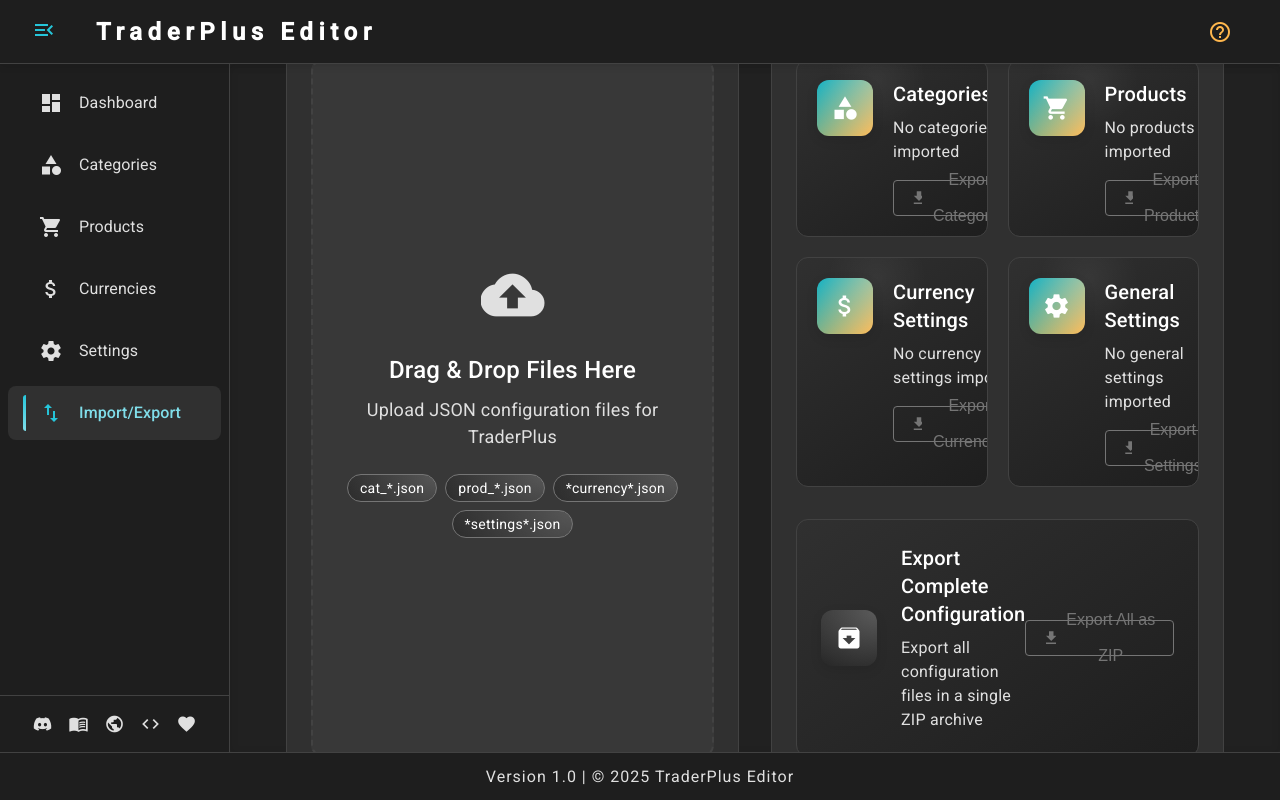
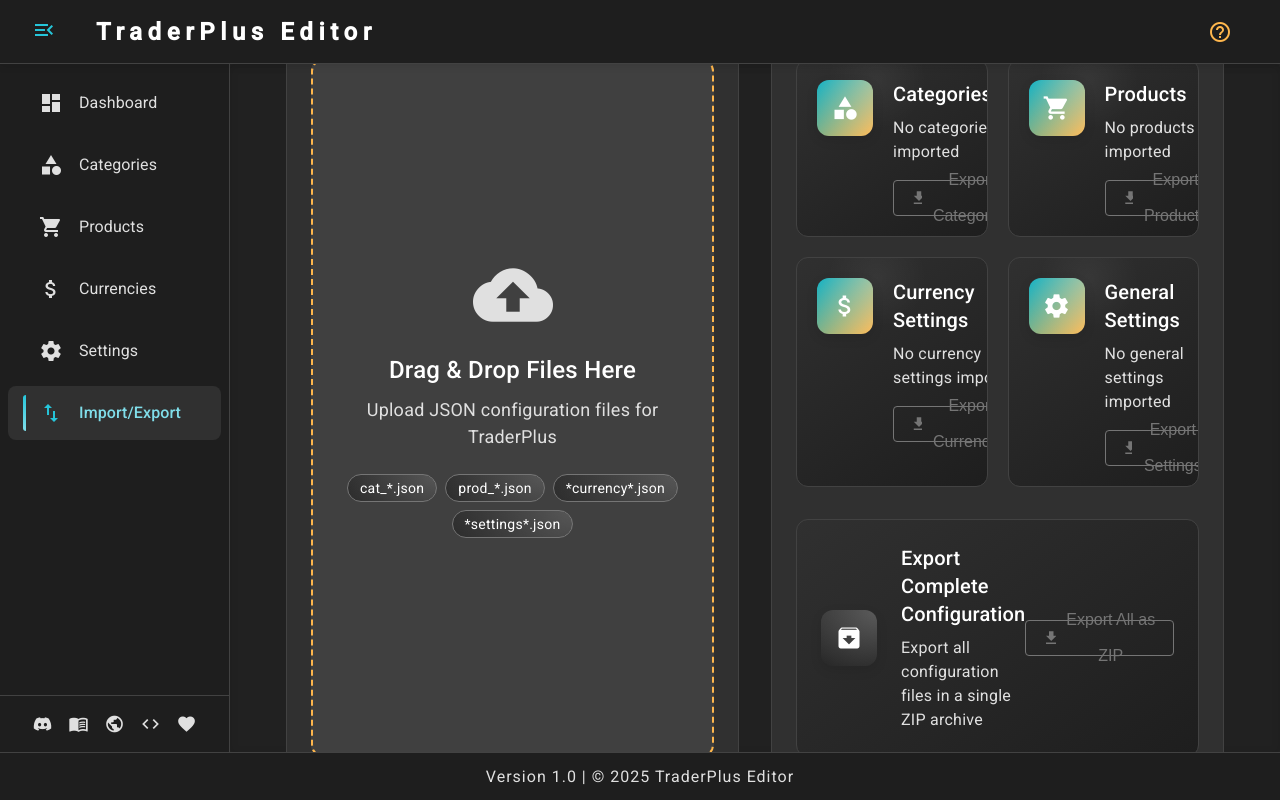
Before and after one commit to TheDmitri/traderpluseditor, an Angular app: page /file-management in a window 1280 px wide. In both pictures the pointer is over the element 512 px from the left and 408 px from the top of the page. Built offline with nearby package versions, Linux system fonts and the light colour scheme.

Commit message:
refactor(file-management): update file input styles with hover effects and adjust border properties

```diff
--- a/src/app/features/file-management/components/file-management.component.scss
+++ b/src/app/features/file-management/components/file-management.component.scss
@@ -45,9 +45,19 @@
       padding: 48px 24px;
       transition: all var(--transition-normal) var(--transition-timing);
       background-color: var(--brush-hover-overlay);
-      border: 2px dashed var(--brush-border-subtle);
+      border: 1px dashed var(--color-secondary-dark);
       border-radius: 12px;
       position: relative;
+
+      &:hover{
+        border: 2px dashed var(--color-secondary-medium);
+        background-color: var(--brush-active-overlay);
+
+        .upload-icon {
+          color: var(--brush-text-primary);
+          transform: scale(1.25);
+        }
+      }
 
       &.drag-over {
         border-color: var(--color-primary-medium);
```
